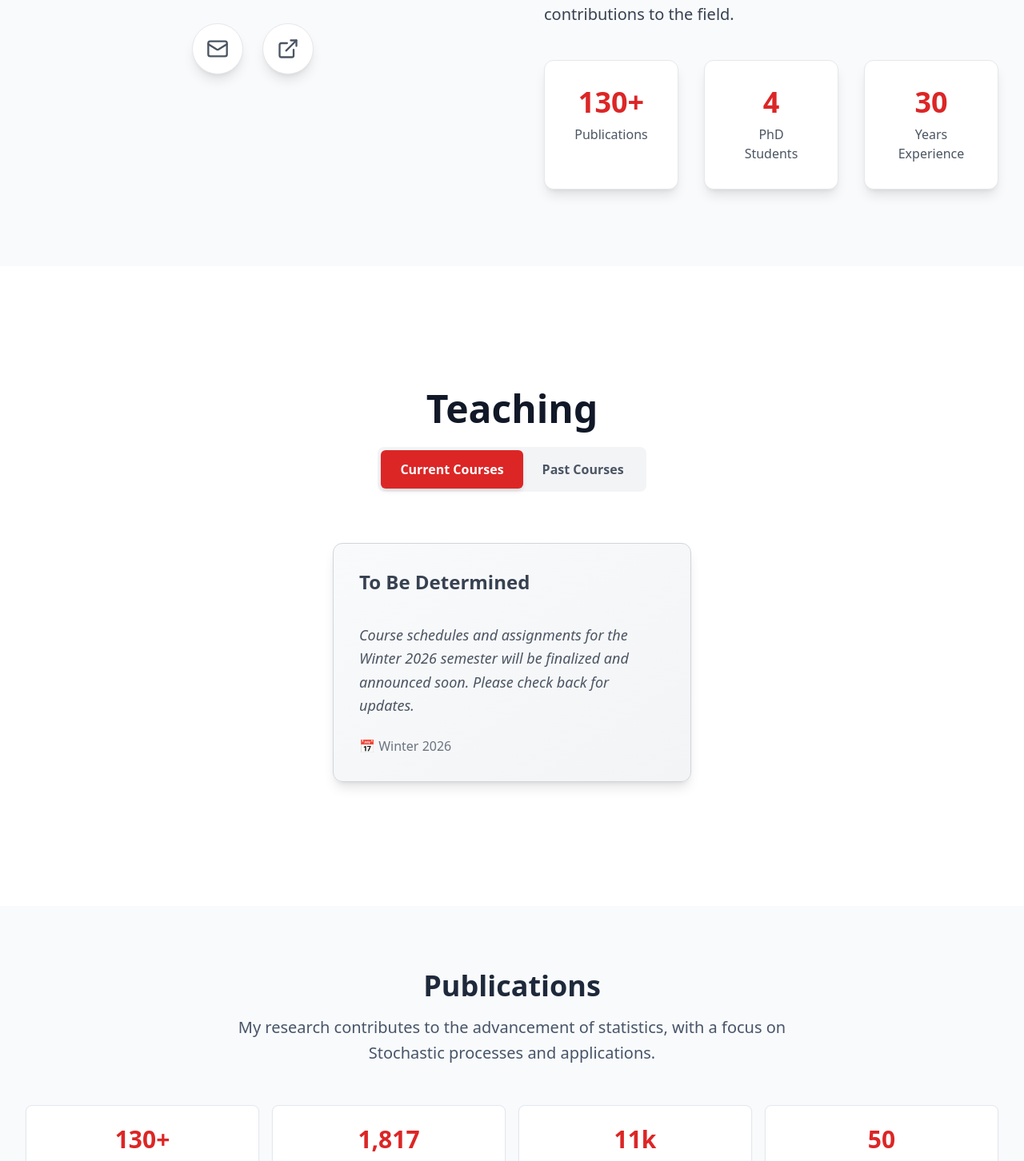
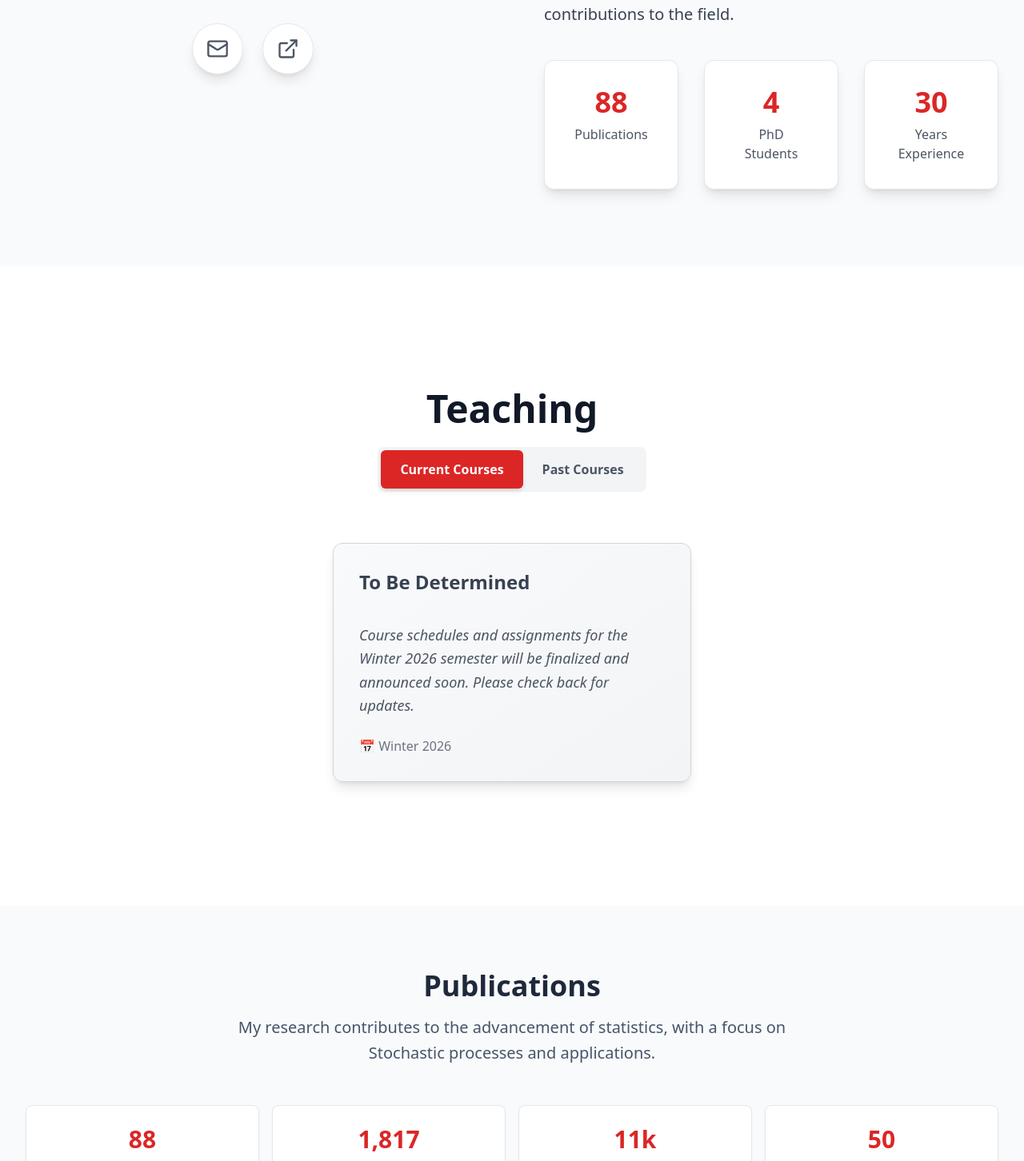
Before and after one commit to xiaowen-zhou-stats/xiaowen-zhou-stats, a React (Create React App) app in the folder xiaowen-website/: page / in a window 1280 px wide. Shown: the part 698-2150 px from the top of the page at 80% size. Built offline with nearby package versions, Linux system fonts and the light colour scheme.

Commit message:
MTN: Updated publications

```diff
--- a/xiaowen-website/src/components/About/About.js
+++ b/xiaowen-website/src/components/About/About.js
@@ -65,7 +65,7 @@ const About = () => {
             {/* Key Achievements */}
             <div className="grid grid-cols-2 lg:grid-cols-3 gap-8 mt-12 justify-center"> {/* Increased gap */}
               <div className="bg-white rounded-xl p-8 text-center shadow-lg border border-gray-200"> {/* Increased padding */}
-                <div className="text-4xl font-bold text-red-600 mb-2">130+</div> {/* Increased text size */}
+                <div className="text-4xl font-bold text-red-600 mb-2">88</div> {/* Increased text size */}
                 <div className="text-base text-gray-600 font-medium">Publications</div> {/* Increased text size */}
               </div>
               <div className="bg-white rounded-xl p-8 text-center shadow-lg border border-gray-200"> {/* Increased padding */}
--- a/xiaowen-website/src/components/Publications/Publications.js
+++ b/xiaowen-website/src/components/Publications/Publications.js
@@ -842,7 +842,7 @@ const Publications = () => {
         {/* Research Stats */}
         <div className="grid grid-cols-2 md:grid-cols-4 gap-4 mb-12">
           <div className="bg-white rounded-lg p-6 text-center shadow-sm border border-slate-200">
-            <div className="text-3xl font-bold text-red-600 mb-2">130+</div>
+            <div className="text-3xl font-bold text-red-600 mb-2">88</div>
             <div className="text-slate-600 font-medium">Total Publications</div>
           </div>
           <div className="bg-white rounded-lg p-6 text-center shadow-sm border border-slate-200">
```
